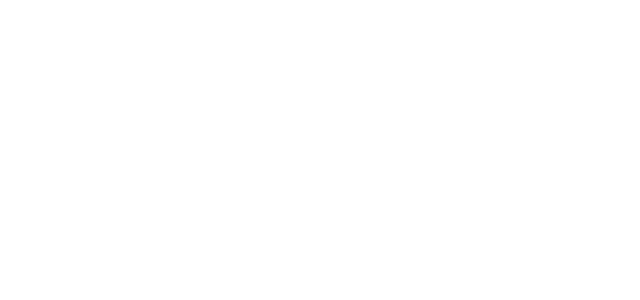
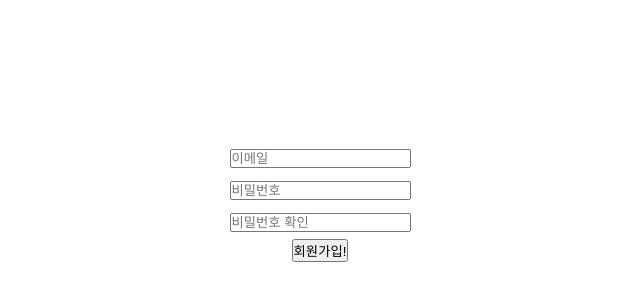
Before and after one commit to klimes888/community, a React app: page /signup in a window 1280 px wide. Shown: the part 198-498 px from the top of the page, without its empty margins (320-960 px from the left). Built offline with nearby package versions, Linux system fonts and the light colour scheme.

Commit message:
absolute paths set and add global style

```diff
--- a/App.tsx
+++ b/App.tsx
@@ -1,6 +1,6 @@
 import * as React from 'react';
 import * as ReactDOM from 'react-dom';
-import Root from './src/router/Root';
+import Root from '@/router/Root';
 
 interface Props {}
 
--- a/package.json
+++ b/package.json
@@ -19,6 +19,7 @@
     "concurrently": "6.2.1",
     "fork-ts-checker-webpack-plugin": "6.3.3",
     "html-webpack-plugin": "5.3.2",
+    "react-query": "3.24.4",
     "rimraf": "3.0.2",
     "ts-loader": "9.2.5",
     "tslint": "6.1.3",
--- a/src/components/login/Login.tsx
+++ b/src/components/login/Login.tsx
@@ -4,14 +4,22 @@ import {jsx, css} from '@emotion/react';
 export default function Login() {
     return (
         <div css={layout}>
-            <input type="text" />
+            <input type="text" css={inputStyle}/>
+            <input type="text" css={inputStyle}/>
+            <button>login!</button>
         </div>
     )
 }
 
 const layout = css `
+    display: flex;
+    height:100vh;
     flex:1;
     justify-content: center;
     align-items: center;
-    background:#999;
+    flex-direction: column;
 `;
+
+const inputStyle = css `
+margin:0.5em 0;
+`;
--- /dev/null
+++ b/src/components/signup/Signup.tsx
@@ -0,0 +1,26 @@
+import { css } from '@emotion/react';
+import React from 'react'
+
+export default function Signup() {
+    return (
+        <article css={Layout}>
+            <input type="text" placeholder="이메일" css={inputStyle} />
+            <input type="password" placeholder="비밀번호" css={inputStyle} />
+            <input type="password" placeholder="비밀번호 확인" css={inputStyle} />
+            <button>회원가입!</button>
+        </article>
+    )
+}
+
+const Layout = css `
+    display: flex;
+    height:100vh;
+    flex:1;
+    justify-content: center;
+    align-items: center;
+    flex-direction: column;
+`;
+
+const inputStyle = css `
+margin:0.5em 0;
+`;
--- /dev/null
+++ b/src/pages/page_Login/LoginPage.tsx
@@ -0,0 +1,5 @@
+import Login from '@/components/login/Login'
+
+export default function LoginPage() {
+    return (<Login />)
+}
--- a/src/pages/page_Login/Login_Page.tsx
+++ /dev/null
@@ -1,6 +0,0 @@
-import React from 'react'
-import Login from '../../components/login/Login'
-
-export default function Login_Page() {
-    return (<Login />)
-}
--- a/src/pages/page_Main/Main.tsx
+++ b/src/pages/page_Main/Main.tsx
@@ -1,9 +1,8 @@
-import React from 'react'
+import React from 'react';
 
-export default function Main() {
-  return (
-    <div>
-        aa
-    </div>
-  )
+// components
+import Main from '@/components/main/Main';
+
+export default function MainPage() {
+  return (<Main />)
 }
--- /dev/null
+++ b/src/pages/page_Signup/SignupPage.tsx
@@ -0,0 +1,6 @@
+import Signup from '@/components/signup/Signup'
+import React from 'react'
+
+export default function SignupPage() {
+    return (<Signup />)
+}
--- a/src/router/Root.tsx
+++ b/src/router/Root.tsx
@@ -1,18 +1,31 @@
 import * as React from 'react';
+import { Global } from '@emotion/react'
+import { GlobalStyle } from '@/style/global';
 import { BrowserRouter, Route, Switch } from 'react-router-dom';
-import Login_Page from '../pages/page_Login/Login_Page';
-import Main from '../pages/page_Main/Main';
-import Setting from '../pages/page_Setting/Setting';
+import { QueryClientProvider, QueryClient } from 'react-query';
 
+// pages
+import LoginPage from '@/pages/page_Login/LoginPage';
+import MainPage from '@/pages/page_Main/Main';
+import Setting from '@/pages/page_Setting/Setting';
+import SignupPage from '@/pages/page_Signup/SignupPage';
+
+const queryClient = new QueryClient();
 const Root: React.FC = () => {
+
     return (
-        <BrowserRouter>
-            <Switch>
-                <Route path="/" exact component={Main} />
-                <Route path="/login" component={Login_Page} />
-                <Route path="/setting" component={Setting} />
-            </Switch>
-        </BrowserRouter>);
+        <QueryClientProvider client={queryClient}>
+            <Global styles={GlobalStyle} />
+            <BrowserRouter>
+                <Switch>
+                    <Route path="/" exact component={MainPage} />
+                    <Route path="/login" component={LoginPage} />
+                    <Route path="/signup" component={SignupPage} />
+                    <Route path="/setting" component={Setting} />
+                </Switch>
+            </BrowserRouter>
+        </QueryClientProvider>
+    );
 }
 
 export default Root;
--- a/src/style/global.js
+++ b/src/style/global.js
@@ -0,0 +1,8 @@
+import { css } from '@emotion/react'
+
+export const GlobalStyle = css`
+	*{
+		margin:0;
+		padding:0;
+	}
+`;
--- a/webpack.config.js
+++ b/webpack.config.js
@@ -13,7 +13,7 @@ module.exports = {
   },
   resolve: {
     alias: {
-      components: path.resolve(__dirname, './src'),
+      "@": path.resolve(__dirname, './src'),
     },
     extensions: ['.js', 'jsx', '.ts', '.tsx'],
   },
```
Also changed, not shown: tsconfig.json (+5 -3 lines), 2 other files (tests, documents, lock files or other folders).
